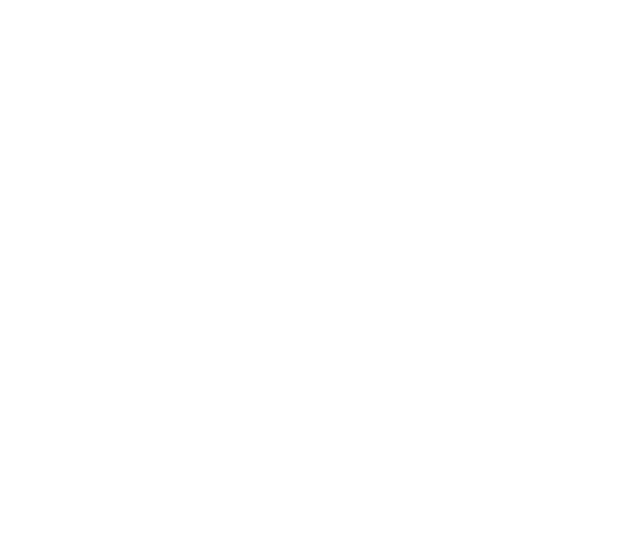
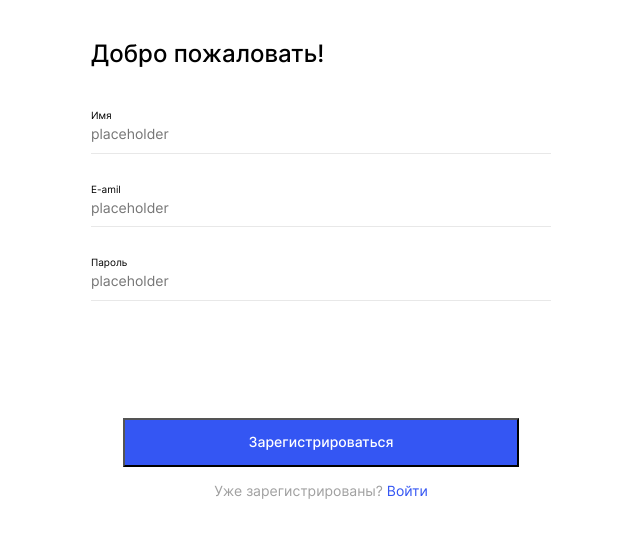
Before and after one commit to rusanov-andrey/movies-explorer-frontend, a React (Create React App) app: page /signup in a window 1280 px wide. Before the commit this address had no page. Shown: the top 538 px of the page, without its empty margins (319-959 px from the left). Built offline with nearby package versions, Linux system fonts and the light colour scheme.

Commit message:
Register Login HelloForm Input

```diff
--- a/src/components/App/App.js
+++ b/src/components/App/App.js
@@ -5,6 +5,8 @@
 import Movies from '../Movies/Movies';
 import SavedMovies from '../SavedMovies/SavedMovies';
 import Profile from '../Profile/Profile';
+import Register from '../Register/Register';
+import Login from '../Login/Login';
 
 import './App.css';
 
@@ -17,6 +19,8 @@
           <Route path='/movies' element={<Movies/>} />
           <Route path='/saved-movies' element={<SavedMovies/>} />
           <Route path='/profile' element={<Profile/>} />
+          <Route path='/signup' element={<Register/>} />
+          <Route path='/signin' element={<Login/>} />
         </Routes>
       </BrowserRouter>
     </div>
--- /dev/null
+++ b/src/components/HelloForm/HelloForm.css
@@ -0,0 +1,78 @@
+.hello-form {
+  margin: 0;
+  padding: 0;
+  box-sizing: border-box;
+
+  display: flex;
+  position: relative;
+  flex-direction: column;
+  justify-content: space-between;
+
+  min-height: 460px;
+}
+
+.hello-form__field-container {
+  margin: 0;
+  padding: 0;
+  box-sizing: border-box;
+
+  display: flex;
+  position: relative;
+  flex-direction: column;
+}
+
+.hello-form__title {
+  margin: 0;
+  padding: 0 0 40px;
+  box-sizing: border-box;
+
+  font: 500 24px/1.2 Inter;
+
+}
+
+.hello-form__button-container {
+  margin: 0;
+  padding: 0;
+  box-sizing: border-box;
+
+  display: flex;
+  position: relative;
+  flex-direction: column;
+  align-items: center;
+}
+
+.hello-form__submit {
+  margin: 0;
+  padding: 0;
+  box-sizing: border-box;
+
+  width: 396px;
+  min-height: 49px;
+
+  color: white;
+  background-color: rgba(52, 86, 243, 1);
+
+  font: 500 14px/1.2 Inter;
+
+  align-self: center;
+}
+
+.hello-form__info {
+  margin: 16px 0 0;
+  padding: 0;
+  box-sizing: border-box;
+
+  font: 400 14px/1.2 Inter;
+  color: rgba(160, 160, 160, 1);
+}
+
+.hello-form__link {
+  margin: 0;
+  padding: 0;
+  box-sizing: border-box;
+
+  text-decoration: none;
+
+  font: 400 14px/1.2 Inter;
+  color: rgba(52, 86, 243, 1);
+}
--- /dev/null
+++ b/src/components/HelloForm/HelloForm.js
@@ -0,0 +1,33 @@
+import React from 'react';
+import { Link } from 'react-router-dom';
+import { useFormAndValidation } from '../../hooks/useFormAndValidation'
+
+import './HelloForm.css'
+
+export  default function HelloForm({name, title, buttonText, info, linkText, linkAddr, onSubmit, children}) {
+  const {values, handleChange, errors, isValid, setValues, resetForm} = useFormAndValidation('input__error_visible');
+  const subminButtonRef = React.useRef();
+
+  function handleFormChange(evt) {
+    const validStatus = handleChange(evt);
+    subminButtonRef.current.disabled = !validStatus;
+  }
+
+  function handleFormSubmit(evt) {
+    onSubmit(evt);
+    resetForm();
+  }
+
+  return (
+    <form className='hello-form' name={name} nethod='POST' noValidate onSubmit={handleFormSubmit} onChange={handleFormChange}>
+      <div className='hello-form__field-container'>
+        <h1 className='hello-form__title'>{title}</h1>
+        {children}
+      </div>
+      <div className='hello-form__button-container'>
+        <button ref={subminButtonRef} className='hello-form__submit' type='submit'>{buttonText}</button>
+        <p className='hello-form__info'>{info + ' '}<Link className='hello-form__link' to={linkAddr}>{linkText}</Link></p>
+      </div>
+    </form>
+  );
+}
--- /dev/null
+++ b/src/components/Input/Input.css
@@ -0,0 +1,64 @@
+.input {
+  margin: 0;
+  padding: 0;
+  padding-bottom: 14px;
+  box-sizing: border-box;
+
+  display: flex;
+  position: relative;
+  flex-direction: column;
+}
+
+.input__title {
+  margin: 0;
+  padding: 0;
+  box-sizing: border-box;
+
+  margin-bottom: 5px;
+
+  font: 400 10px/1.2 Inter;
+}
+
+.input__input {
+  margin: 0;
+  padding: 0;
+  padding-bottom: 10px;
+  box-sizing: border-box;
+
+  margin-bottom: 5px;
+
+  font: 400 14px/1.2 Inter;
+
+  border: none;
+  outline: none;
+  border-bottom: 1px solid rgba(232, 232, 232, 1);
+}
+.input__input:invalid  {
+  border: 1px solid red;
+}
+.input__input:empty  {
+  border: none;
+  border-bottom: 1px solid rgba(232, 232, 232, 1);
+}
+.input__input:focus {
+  border: none;
+  border-bottom: 1px solid rgba(52, 86, 243, 1);
+}
+
+.input__error {
+  margin: 0;
+  padding: 5px 0 0;
+  box-sizing: border-box;
+
+  min-height: 10px;
+
+  font: 400 10px/1.2 Inter;
+  color: red;
+
+  opacity: 0;
+  transition: opacity 0.2s linear;
+}
+
+.input__error_visible {
+  opacity: 1;
+}
--- /dev/null
+++ b/src/components/Input/Input.js
@@ -0,0 +1,11 @@
+import './Input.css'
+
+export default function Input({title, type, name, placeholder, required, minLength, maxLength}) {
+  return (
+    <div className='input'>
+      <p className='input__title'>{title}</p>
+      <input className='input__input' name={name} type={type} placeholder={placeholder} required={required} minLength={minLength} maxLength={maxLength}/>
+      <span className='input__error'></span>
+    </div>
+  );
+}
--- /dev/null
+++ b/src/components/Login/Login.css
@@ -0,0 +1,7 @@
+.login {
+  margin: 40px auto 0;
+  padding: 0;
+  box-sizing: border-box;
+
+  width: 460px;
+}
--- /dev/null
+++ b/src/components/Login/Login.js
@@ -0,0 +1,19 @@
+import HelloForm from '../HelloForm/HelloForm';
+import Input from '../Input/Input';
+
+import './Login.css'
+
+export  default function Login() {
+  function onSubmit(evt) {
+    evt.preventDefault();
+  }
+
+  return (
+    <main className='login'>
+      <HelloForm name='signin' title='Рады видеть!' buttonText='Войти' info='Ещё не зарегистрированы?' linkText='Регистрация' linkAddr='/signup' onSubmit={onSubmit}>
+        <Input title='E-amil' type='text' name='email' placeholder='placeholder' required={false}/>
+        <Input title='Пароль' type='text' name='password' placeholder='placeholder'/>
+      </HelloForm>
+    </main>
+  );
+}
--- /dev/null
+++ b/src/components/Register/Register.css
@@ -0,0 +1,7 @@
+.register {
+  margin: 40px auto 0;
+  padding: 0;
+  box-sizing: border-box;
+
+  width: 460px;
+}
--- /dev/null
+++ b/src/components/Register/Register.js
@@ -0,0 +1,20 @@
+import HelloForm from '../HelloForm/HelloForm';
+import Input from '../Input/Input';
+
+import './Register.css'
+
+export  default function Register() {
+  function onSubmit(evt) {
+    evt.preventDefault();
+  }
+
+  return (
+    <main className='register'>
+      <HelloForm name='signup' title='Добро пожаловать!' buttonText='Зарегистрироваться' info='Уже зарегистрированы?' linkText='Войти' linkAddr='/signin' onSubmit={onSubmit}>
+        <Input title='Имя' type='text' name='name' placeholder='placeholder' required={true}/>
+        <Input title='E-amil' type='text' name='email' placeholder='placeholder' required={false}/>
+        <Input title='Пароль' type='text' name='password' placeholder='placeholder'/>
+      </HelloForm>
+    </main>
+  );
+}
--- /dev/null
+++ b/src/hooks/useFormAndValidation.js
@@ -0,0 +1,36 @@
+import React from "react";
+
+export function useFormAndValidation(errorClassName, defaulValues) {
+  const [ values, setValues ] = React.useState(defaulValues || {});
+  const [ errors, setErrors ] = React.useState({});
+  const [ isValid, setIsValid ] = React.useState(true);
+
+  const handleChange = (e) => {
+    const {name, value} = e.target
+    const validStatus = e.target.closest('form').checkValidity();
+    const errorMessage = e.target.validationMessage
+    setValues({...values, [name]: value });
+    setErrors({...errors, [name]: errorMessage});
+    setIsValid(validStatus);
+
+    e.target.nextSibling.textContent = e.target.validationMessage;
+    if(errorMessage) {
+      e.target.nextSibling.classList.add(errorClassName);
+    }
+    else {
+      e.target.nextSibling.classList.remove(errorClassName);
+    }
+
+    return validStatus;
+  };
+
+
+
+  const resetForm = React.useCallback((newValues = {}, newErrors = {}, newIsValid = false) => {
+    setValues(newValues);
+    setErrors(newErrors);
+    setIsValid(newIsValid);
+  }, [setValues, setErrors, setIsValid]);
+
+  return { values, handleChange, errors, isValid, resetForm, setValues, setIsValid };
+}
```
